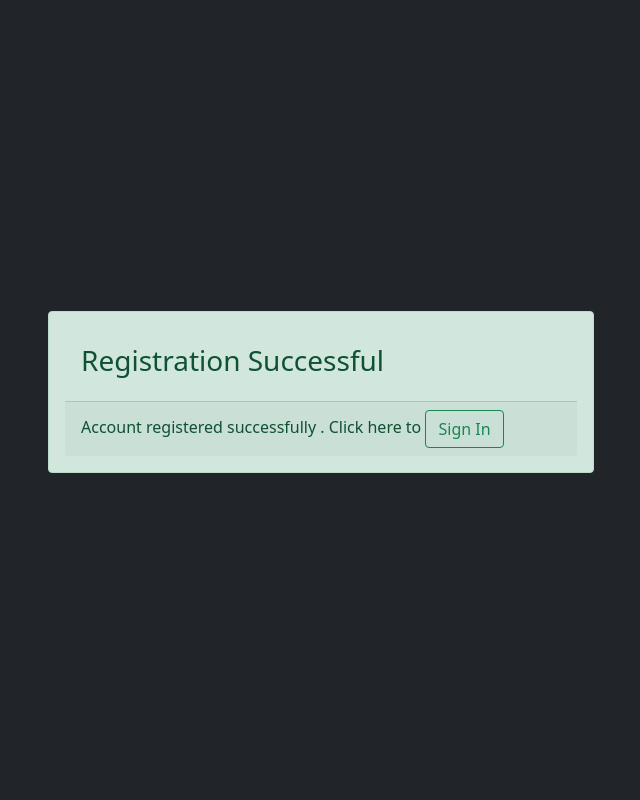
After one commit to SundarRaj1989/JSS_management_proj, a Python web app: template templates/success.html in a window 1280 px wide. The commit adds this page. Shown: the whole page, without its empty margins (319-959 px from the left). Run offline with Jinja, Linux system fonts and the light colour scheme; the template is opened without the code that fills it, so the values that code supplies are empty.

Commit message:
changes of mar15

```diff
--- a/templates/core.html
+++ b/templates/core.html
@@ -13,6 +13,7 @@
     {% block index %}{% endblock %}
     {% block login %}{% endblock %}
     {% block signup %}{% endblock %}
+    {% block success %}{% endblock %}
 
     <script src="https://cdn.jsdelivr.net/npm/bootstrap@5.0.2/dist/js/bootstrap.bundle.min.js"  crossorigin="anonymous"></script>
 
--- a/templates/signup.html
+++ b/templates/signup.html
@@ -10,7 +10,7 @@
                         <h3 class="card-title">Signup here</h3>
                     </div>
                     <div class="card-body">
-                        <form role="form" id="signup">
+                        <form role="form" id="register" action="{{url_for('register_details')}}" method="post">
                             <div class="row">
                                 <div class="col-6">
                                     <input type="text" class="form-control" id="first_name" name="first_name" placeholder="Enter First Name" aria-label="First Name">
--- /dev/null
+++ b/templates/success.html
@@ -0,0 +1,23 @@
+{% extends "core.html" %}
+{% block success %}
+
+<main class="bg bg-dark">
+    <div class="container">
+        <div class="row d-flex justify-content-center align-items-center min-vh-100">
+            <div class="col-6">
+                <div class="card alert alert-success">
+                    <div class="card-body">
+                        <h3 class="card-title">Registration Successful</h3>
+
+                    </div>
+                    <div class="card-footer">
+                        Account registered successfully . Click here to
+						<a href="{{url_for('login')}}" class="btn btn-outline-success text-gradient font-weight-bold">Sign In</a>
+                    </div>
+                </div>
+            </div>
+        </div>
+    </div>
+</main>
+
+{% endblock %}
```
Also changed, not shown: app.py (+16 -1 lines), get_form_data.py (added, +12 -0 lines), id_generator.py (added, +17 -0 lines).
